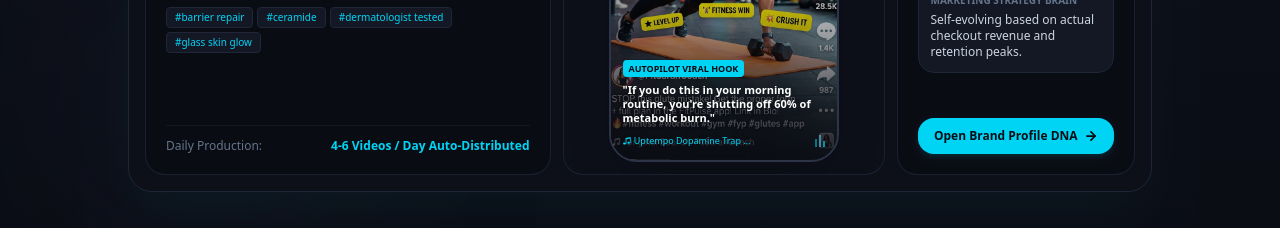
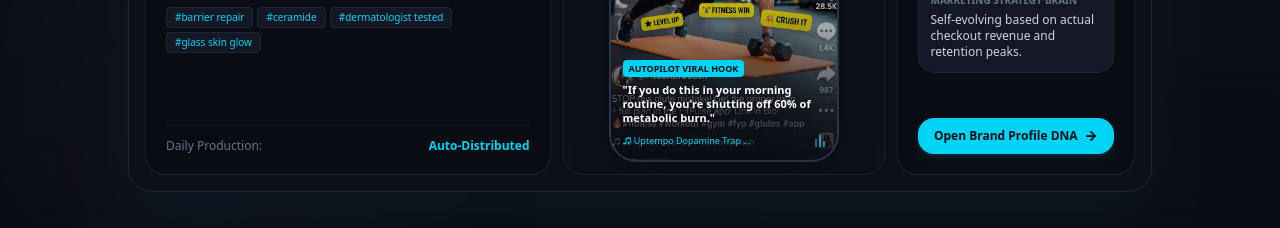
Before and after one commit to Shashank-AIML-11/loviza-landing, a React (Vite) app: page / in a window 1280 px wide. Shown: the part 1100-1328 px from the top of the page. Built offline with nearby package versions, Linux system fonts and the light colour scheme; no server answers.

Commit message:
removing line

```diff
--- a/src/components/landing/Hero.tsx
+++ b/src/components/landing/Hero.tsx
@@ -222,7 +222,7 @@ export const Hero: React.FC<HeroProps> = () => {
               {/* Status footer */}
               <div className="pt-3 border-t border-zinc-900 flex items-center justify-between text-xs">
                 <span className="text-zinc-500 font-medium">Daily Production:</span>
-                <span className="font-mono font-bold text-primary">4-6 Videos / Day Auto-Distributed</span>
+                <span className="font-mono font-bold text-primary"> Auto-Distributed</span>
               </div>
             </div>
 
```
